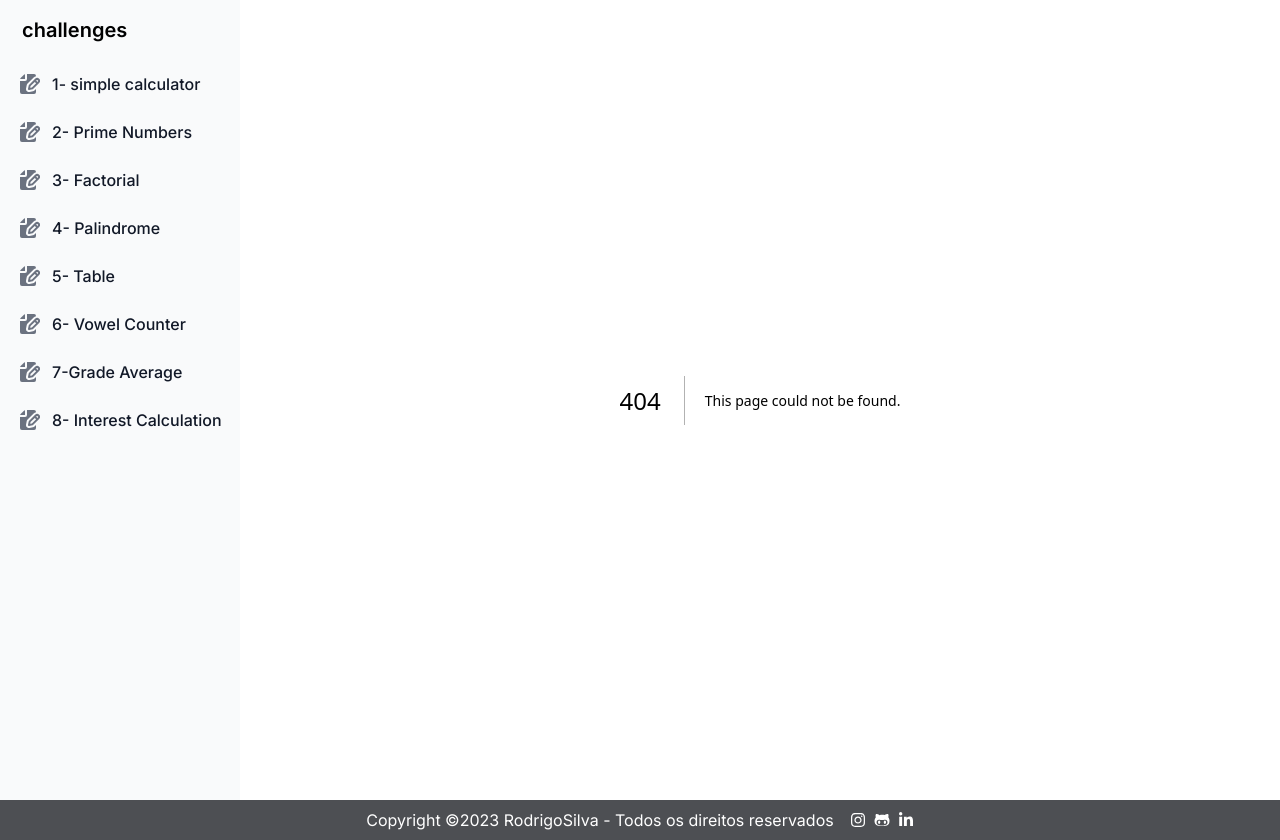
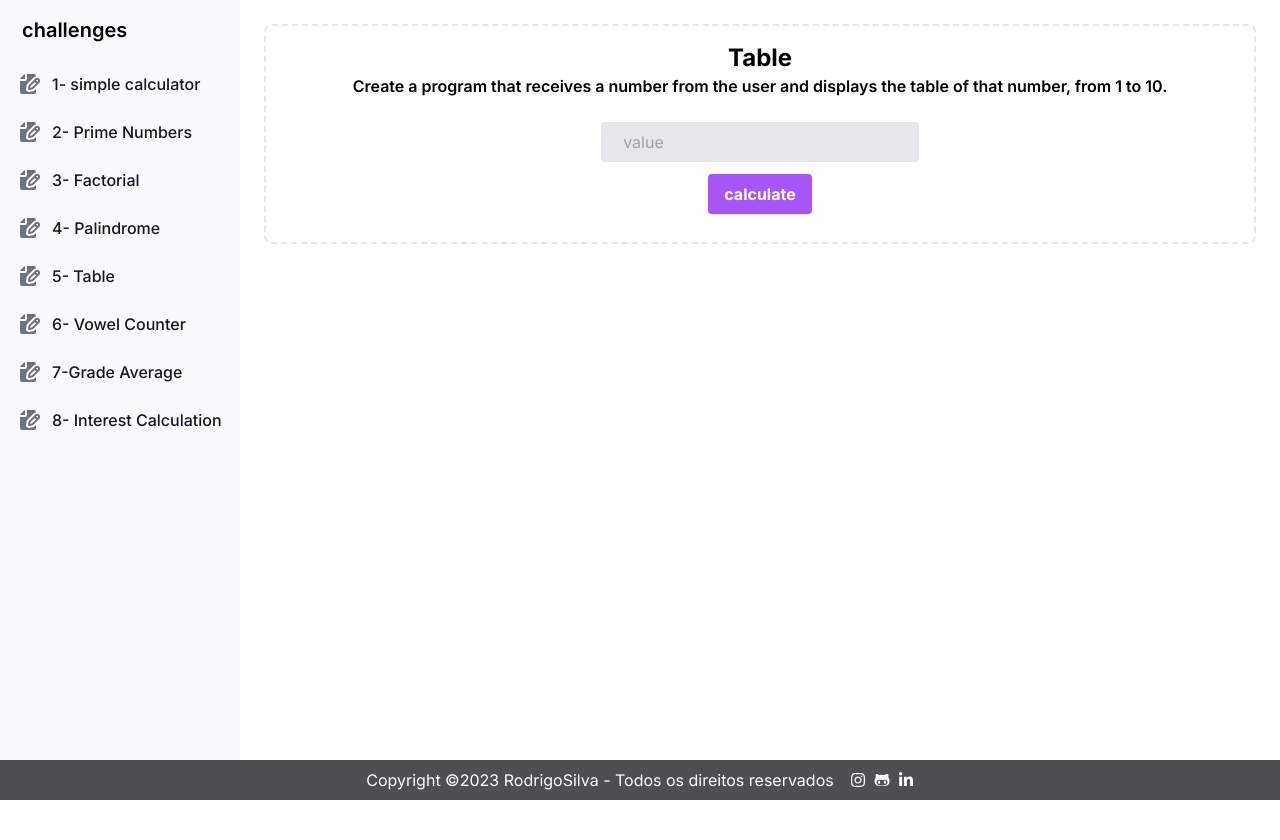
Before and after one commit to rodrigoSilva23/challenge_mdc_partners, a Next.js app: page /Table in a window 1280 px wide. Before the commit this address had no page. After the commit the page ends 800 px from the top, so only its background shows below. Built offline with nearby package versions, Linux system fonts and the light colour scheme.

Commit message:
feat - created table

```diff
--- /dev/null
+++ b/src/app/Table/page.tsx
@@ -0,0 +1,69 @@
+"use client";
+import { useState } from "react";
+import { Description } from "../components/Description";
+import { Title } from "../components/Title";
+import { table } from "../challenge/table";
+
+type TableProps = {
+  number: number;
+  result: number;
+};
+export default function Table() {
+  const [number, setNumber] = useState<string>("");
+  const [result, setResult] = useState<Array<TableProps>>([]);
+  const [showResult, setShowResult] = useState(false);
+
+  const handleResult = () => {
+    setResult(table(+number));
+    setShowResult(true);
+  };
+  return (
+    <main className="m-6">
+      <div className="p-4 border-2 border-gray-200 border-dashed rounded-lg dark:border-gray-700">
+        <Title name="Table" />
+        <Description
+          name="
+          Create a program that receives a number from the user and displays the table of that
+          number, from 1 to 10."
+        />
+        <div className="flex flex-col  justify-center items-center mt-6">
+          <div className="md:w-1/3 ">
+            <input
+              className="bg-gray-200 appearance-none border-2 border-gray-200 rounded w-full py-2 px-4 text-gray-700 leading-tight focus:outline-none focus:bg-white focus:border-purple-500"
+              id="inline-full-name"
+              type="number"
+              onChange={(e) => {
+                setNumber(e.target.value);
+                setShowResult(false);
+              }}
+              value={number}
+              placeholder=" value"
+            />
+          </div>
+
+          <div className="flex items-center my-3">
+            <button
+              onClick={handleResult}
+              className="shadow bg-purple-500 hover:bg-purple-400 focus:shadow-outline focus:outline-none text-white font-bold py-2 px-4 rounded"
+              type="button"
+            >
+              calculate
+            </button>
+          </div>
+          {showResult && number && (
+            <div className="shadow flex items-center bg-green-400 p-3 m-3 rounded flex-col">
+              {result?.map((item) => {
+                return (
+                  <p key={item?.number}>
+                    {" "}
+                    {item?.number} X  {number} =  {item?.result}{" "}
+                  </p>
+                );
+              })}
+            </div>
+          )}
+        </div>
+      </div>
+    </main>
+  );
+}
--- /dev/null
+++ b/src/app/challenge/table.ts
@@ -0,0 +1,13 @@
+
+type  TableProps = {
+  number: number;
+  result: number;
+};
+export const table = (num: number):Array<TableProps> => {
+  const table = []
+  for (let i = 1; i <= 10; i++) {
+    const result = num * i;
+    table.push({number:i,result});
+  }
+  return table
+}
--- a/src/app/components/template/Menu.tsx
+++ b/src/app/components/template/Menu.tsx
@@ -24,7 +24,7 @@ export const Menu = () => {
               <LinkMenu name="4- Palindrome" href="/Palindrome" />
             </li>
             <li>
-              <LinkMenu name="5- Table" href="/" />
+              <LinkMenu name="5- Table" href="/Table" />
             </li>
             <li>
               <LinkMenu name="6- Vowel Counter" href="/" />
```
